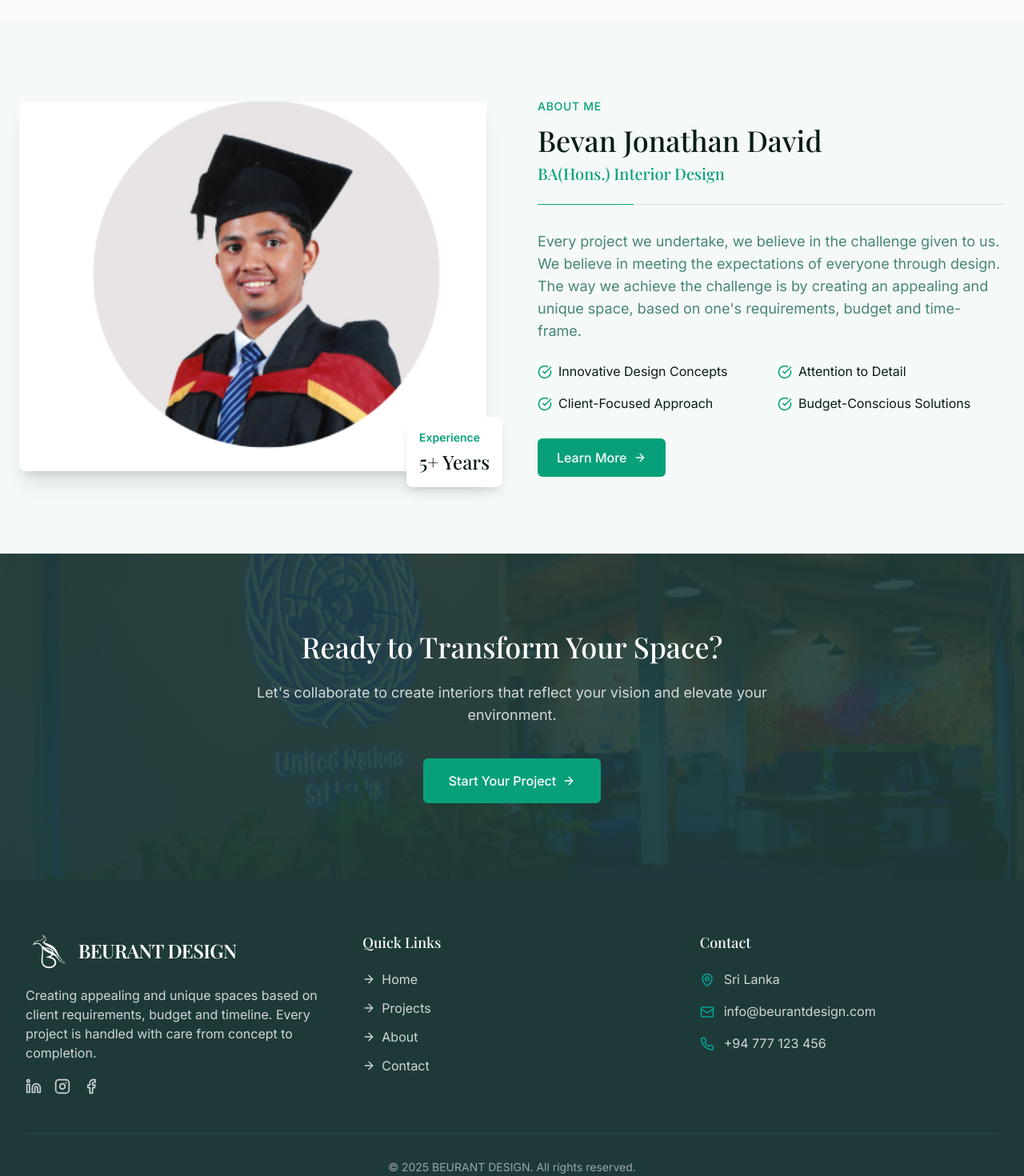
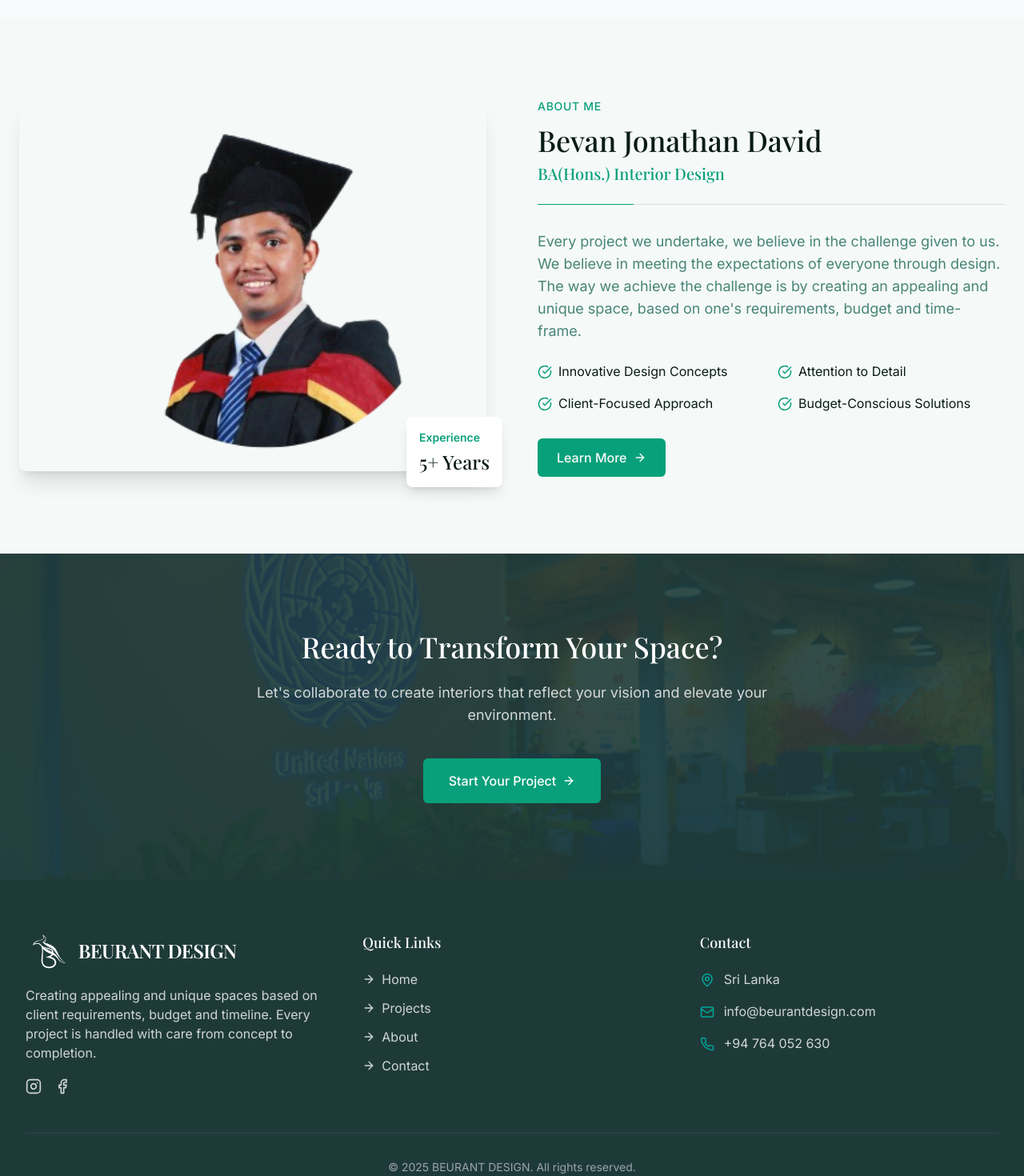
Before and after one commit to Dinnerli/interior-design-journey, a React (Vite) app: page / in a window 1280 px wide. Shown: the part 2220-3690 px from the top of the page at 80% size. Built offline with nearby package versions, Linux system fonts and the light colour scheme.

Commit message:
Update contact information
Updates the instagram and facebook links in the footer, updates the contact number and updates the profile image.

```diff
--- a/src/components/Footer.tsx
+++ b/src/components/Footer.tsx
@@ -24,13 +24,10 @@ const Footer = () => {
               Every project is handled with care from concept to completion.
             </p>
             <div className="flex space-x-4 mt-6">
-              <a href="#" className="text-gray-300 hover:text-design-accent transition-colors">
-                <Linkedin size={20} />
-              </a>
-              <a href="#" className="text-gray-300 hover:text-design-accent transition-colors">
+              <a href="https://www.instagram.com/beurant/" target="_blank" rel="noopener noreferrer" className="text-gray-300 hover:text-design-accent transition-colors">
                 <Instagram size={20} />
               </a>
-              <a href="#" className="text-gray-300 hover:text-design-accent transition-colors">
+              <a href="https://www.facebook.com/Beurant/" target="_blank" rel="noopener noreferrer" className="text-gray-300 hover:text-design-accent transition-colors">
                 <Facebook size={20} />
               </a>
             </div>
@@ -75,8 +72,8 @@ const Footer = () => {
               </div>
               <div className="flex items-start">
                 <Phone className="text-design-accent mr-3 mt-1 flex-shrink-0" size={18} />
-                <a href="tel:+94777123456" className="text-gray-300 hover:text-design-accent transition-colors">
-                  +94 777 123 456
+                <a href="tel:+94764052630" className="text-gray-300 hover:text-design-accent transition-colors">
+                  +94 764 052 630
                 </a>
               </div>
             </div>
--- a/src/pages/About.tsx
+++ b/src/pages/About.tsx
@@ -86,7 +86,7 @@ const About = () => {
               <div className="sticky top-32">
                 <div className="relative mb-8 animate-slide-up">
                   <img
-                    src="/lovable-uploads/0d7b32e7-808f-4fd4-a24a-c98e26b0460c.png"
+                    src="/lovable-uploads/c772d43b-48f1-4cf5-9532-17d29aa093d2.png"
                     alt="Bevan Jonathan David"
                     className="rounded-full shadow-xl w-64 h-64 object-cover mx-auto"
                   />
--- a/src/pages/Contact.tsx
+++ b/src/pages/Contact.tsx
@@ -55,8 +55,8 @@ const Contact = () => {
                   </div>
                   <div>
                     <h3 className="font-medium text-lg mb-1">Email</h3>
-                    <a href="mailto:info@bevanjd.com" className="text-muted-foreground hover:text-primary transition-colors">
-                      info@bevanjd.com
+                    <a href="mailto:info@beurantdesign.com" className="text-muted-foreground hover:text-primary transition-colors">
+                      info@beurantdesign.com
                     </a>
                   </div>
                 </div>
@@ -67,8 +67,8 @@ const Contact = () => {
                   </div>
                   <div>
                     <h3 className="font-medium text-lg mb-1">Phone</h3>
-                    <a href="tel:+94777123456" className="text-muted-foreground hover:text-primary transition-colors">
-                      +94 777 123 456
+                    <a href="tel:+94764052630" className="text-muted-foreground hover:text-primary transition-colors">
+                      +94 764 052 630
                     </a>
                   </div>
                 </div>
--- a/src/pages/Index.tsx
+++ b/src/pages/Index.tsx
@@ -1,4 +1,3 @@
-
 import { useEffect } from 'react';
 import { Link } from 'react-router-dom';
 import { ArrowRight, LayoutGrid, Map, Users, CheckCircle } from 'lucide-react';
@@ -132,7 +131,7 @@ const Index = () => {
             <div className="animate-slide-up">
               <div className="relative">
                 <img
-                  src="/lovable-uploads/0d7b32e7-808f-4fd4-a24a-c98e26b0460c.png"
+                  src="/lovable-uploads/c772d43b-48f1-4cf5-9532-17d29aa093d2.png"
                   alt="Bevan Jonathan David"
                   className="rounded-lg shadow-xl w-full h-auto object-cover"
                 />
```
Also changed, not shown: public/lovable-uploads/c772d43b-48f1-4cf5-9532-17d29aa093d2.png (added).
